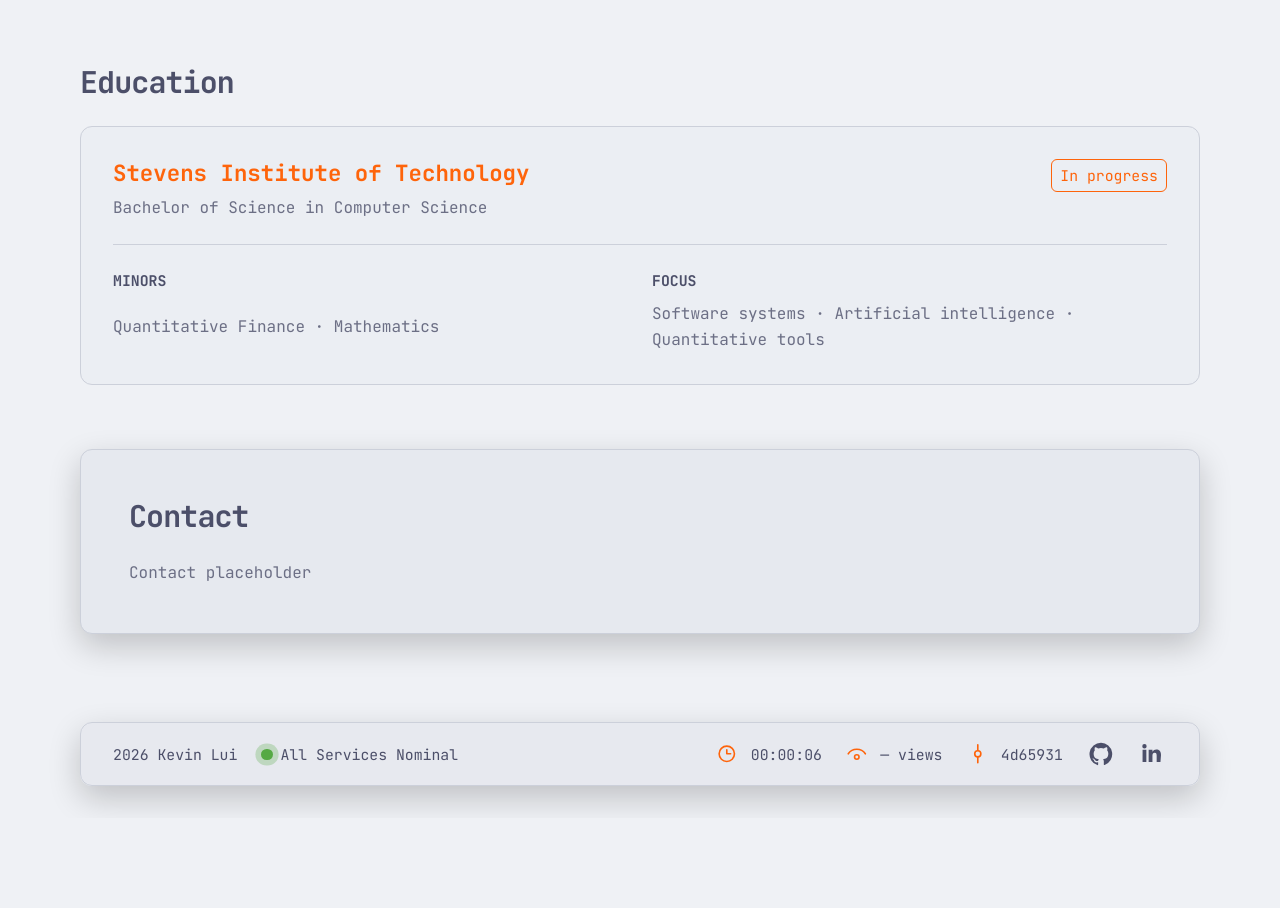
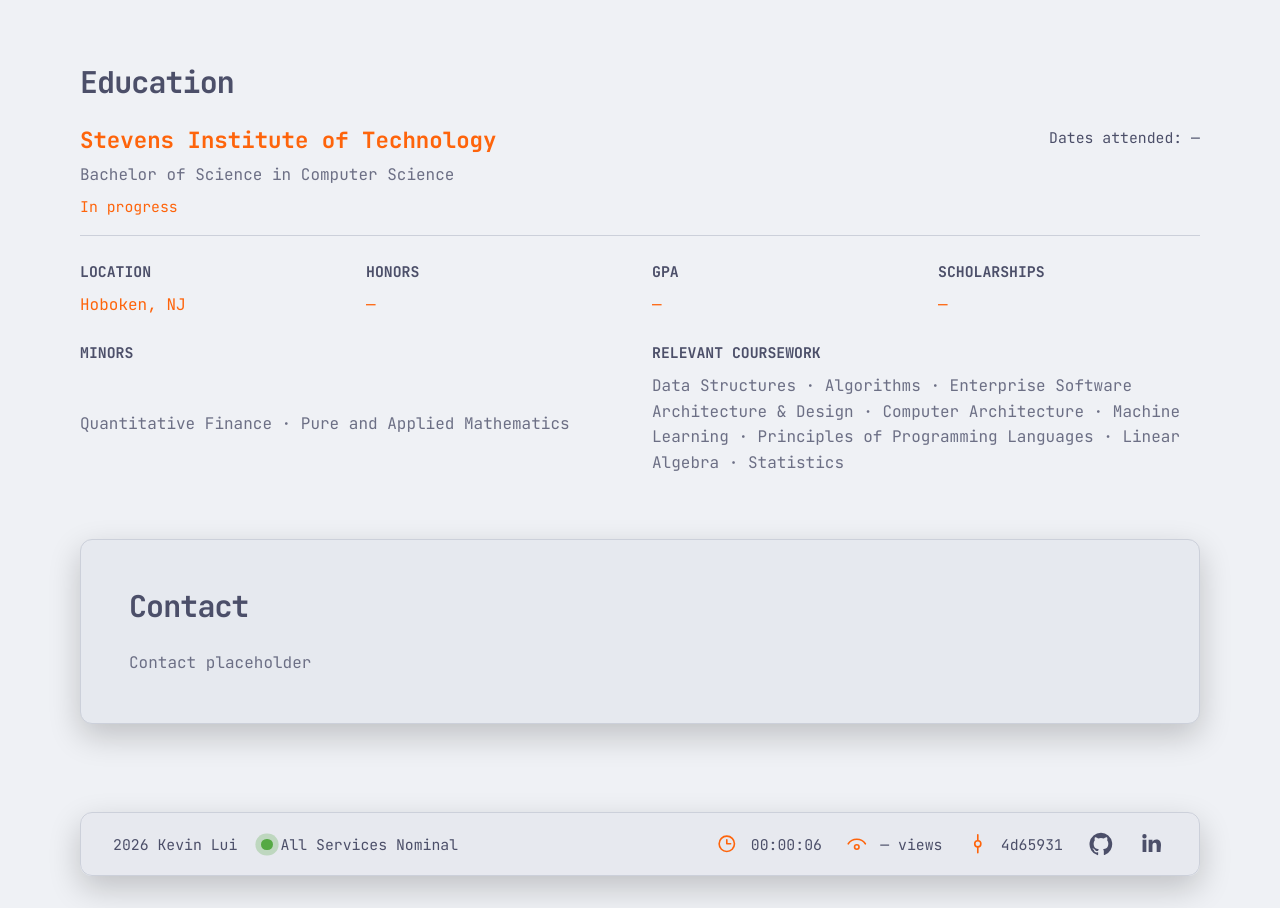
Before and after one commit to Kasu724/Kasu724.github.io, a React (Vite) app: page / in a window 1280 px wide. Shown: the part 2387-3295 px from the top of the page. Before the commit the page ends 3205 px from the top, so only its background shows below. Built offline with nearby package versions, Linux system fonts and the light colour scheme.

Commit message:
edited Education section layout

```diff
--- a/src/components/EducationSection.tsx
+++ b/src/components/EducationSection.tsx
@@ -7,23 +7,43 @@ function EducationSection() {
     >
       <h2 id="education-title">Education</h2>
 
-      <article className="education-card">
-        <div className="education-card__heading">
+      <article className="education-entry">
+        <div className="education-entry__heading">
           <div>
             <h3>Stevens Institute of Technology</h3>
             <p>Bachelor of Science in Computer Science</p>
+            <p className="education-entry__status">In progress</p>
           </div>
-          <span className="education-card__status">In progress</span>
+          <p className="education-entry__date">Dates attended: —</p>
         </div>
 
-        <dl className="education-card__details">
+        <dl className="education-entry__summary">
+          <div>
+            <dt>Location</dt>
+            <dd>Hoboken, NJ</dd>
+          </div>
+          <div>
+            <dt>Honors</dt>
+            <dd>—</dd>
+          </div>
+          <div>
+            <dt>GPA</dt>
+            <dd>—</dd>
+          </div>
+          <div>
+            <dt>Scholarships</dt>
+            <dd>—</dd>
+          </div>
+        </dl>
+
+        <dl className="education-entry__details">
           <div>
             <dt>Minors</dt>
-            <dd>Quantitative Finance · Mathematics</dd>
+            <dd>Quantitative Finance · Pure and Applied Mathematics</dd>
           </div>
           <div>
-            <dt>Focus</dt>
-            <dd>Software systems · Artificial intelligence · Quantitative tools</dd>
+            <dt>Relevant Coursework</dt>
+            <dd>Data Structures · Algorithms · Enterprise Software Architecture & Design · Computer Architecture · Machine Learning · Principles of Programming Languages · Linear Algebra ·  Statistics</dd>
           </div>
         </dl>
       </article>
--- a/src/styles/components.css
+++ b/src/styles/components.css
@@ -557,61 +557,72 @@
 }
 
 /* Education */
-.education-card {
-  padding: clamp(var(--space-6), 5vw, var(--space-8));
-  border: var(--border-width) solid var(--color-border);
-  border-radius: var(--radius-md);
-  background: var(--color-surface-subtle);
-}
-
-.education-card__heading {
+.education-entry__heading {
   display: flex;
   align-items: flex-start;
   justify-content: space-between;
   gap: var(--space-6);
-  padding-bottom: var(--space-6);
+  padding-bottom: var(--space-4);
   border-bottom: var(--border-width) solid var(--color-border);
 }
 
-.education-card__heading h3 {
+.education-entry__heading h3 {
   margin-bottom: var(--space-2);
   color: var(--color-accent);
   font-size: clamp(1.1rem, 2.3vw, 1.4rem);
 }
 
-.education-card__heading p,
-.education-card__details dd {
+.education-entry__heading p,
+.education-entry__summary dd,
+.education-entry__details dd {
   margin: 0;
 }
 
-.education-card__status {
-  flex: none;
-  padding: var(--space-1) var(--space-2);
-  border: var(--border-width) solid var(--color-accent);
-  border-radius: var(--radius-sm);
+.education-entry__status {
+  margin-top: var(--space-2) !important;
   color: var(--color-accent);
   font-size: var(--text-meta);
 }
 
-.education-card__details {
+.education-entry__date {
+  flex: none;
+  color: var(--color-text);
+  font-size: var(--text-meta);
+  text-align: right;
+  white-space: nowrap;
+}
+
+.education-entry__summary,
+.education-entry__details {
   display: grid;
   gap: var(--space-6);
   margin: var(--space-6) 0 0;
 }
 
-.education-card__details div {
+.education-entry__summary {
+  grid-template-columns: repeat(4, minmax(0, 1fr));
+}
+
+.education-entry__summary div,
+.education-entry__details div {
   display: grid;
   gap: var(--space-2);
 }
 
-.education-card__details dt {
+.education-entry__summary dt,
+.education-entry__details dt {
   color: var(--color-text);
   font-size: var(--text-meta);
   font-weight: 700;
   text-transform: uppercase;
 }
 
-.education-card__details dd {
+.education-entry__summary dd,
+.education-entry__details dd {
+  color: var(--color-accent);
+}
+
+.education-entry__details dd {
   color: var(--color-text-muted);
 }
 
@@ -674,7 +685,7 @@
 }
 
 @media (min-width: 42rem) {
-  .education-card__details {
+  .education-entry__details {
     grid-template-columns: repeat(2, minmax(0, 1fr));
   }
 }
@@ -686,8 +697,16 @@
 }
 
 @media (max-width: 34rem) {
-  .education-card__heading {
+  .education-entry__heading {
     flex-direction: column;
+  }
+
+  .education-entry__date {
+    text-align: left;
+  }
+
+  .education-entry__summary {
+    grid-template-columns: repeat(2, minmax(0, 1fr));
   }
 }
 
```
